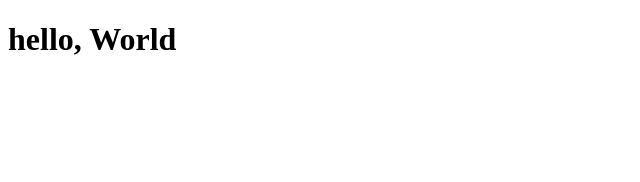
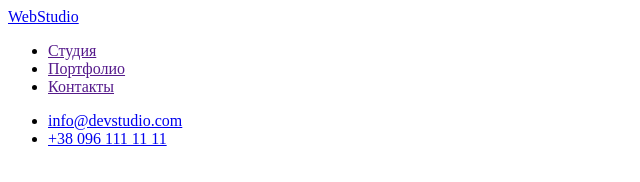
Before and after one commit to True0Devil/goit-markup-hw-01, a plain HTML site: page index.html in a window 1280 px wide. Shown: the whole page, without its empty margins (0-640 px from the left). Drawn offline with Linux system fonts and the light colour scheme.

Commit message:
Добавляет header

```diff
--- a/index.html
+++ b/index.html
@@ -1,5 +1,5 @@
 <!DOCTYPE html>
-<html lang="en">
+<html lang="ru">
   <head>
     <meta charset="UTF-8" />
     <meta http-equiv="X-UA-Compatible" content="IE=edge" />
@@ -7,6 +7,21 @@
     <title>Document</title>
   </head>
   <body>
-    <h1>hello, World</h1>
+    <header>
+      <nav>
+        <a href="./index.html">WebStudio</a>
+
+        <ul>
+          <li><a href="">Студия</a></li>
+          <li><a href="">Портфолио</a></li>
+          <li><a href="">Контакты</a></li>
+        </ul>
+
+        <ul>
+          <li><a href="mailto:info@devstudio.com">info@devstudio.com</a></li>
+          <li><a href="tel:+380961111111">+38 096 111 11 11</a></li>
+        </ul>
+      </nav>
+    </header>
   </body>
 </html>
```
